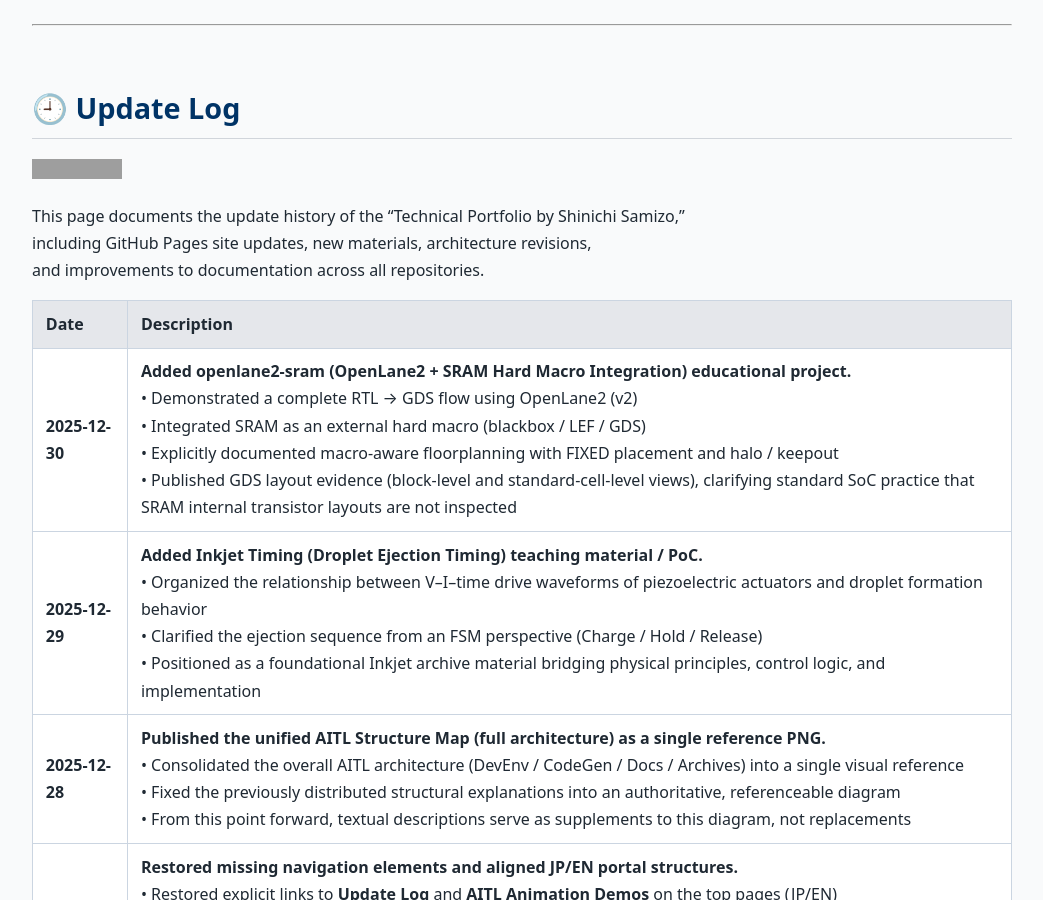
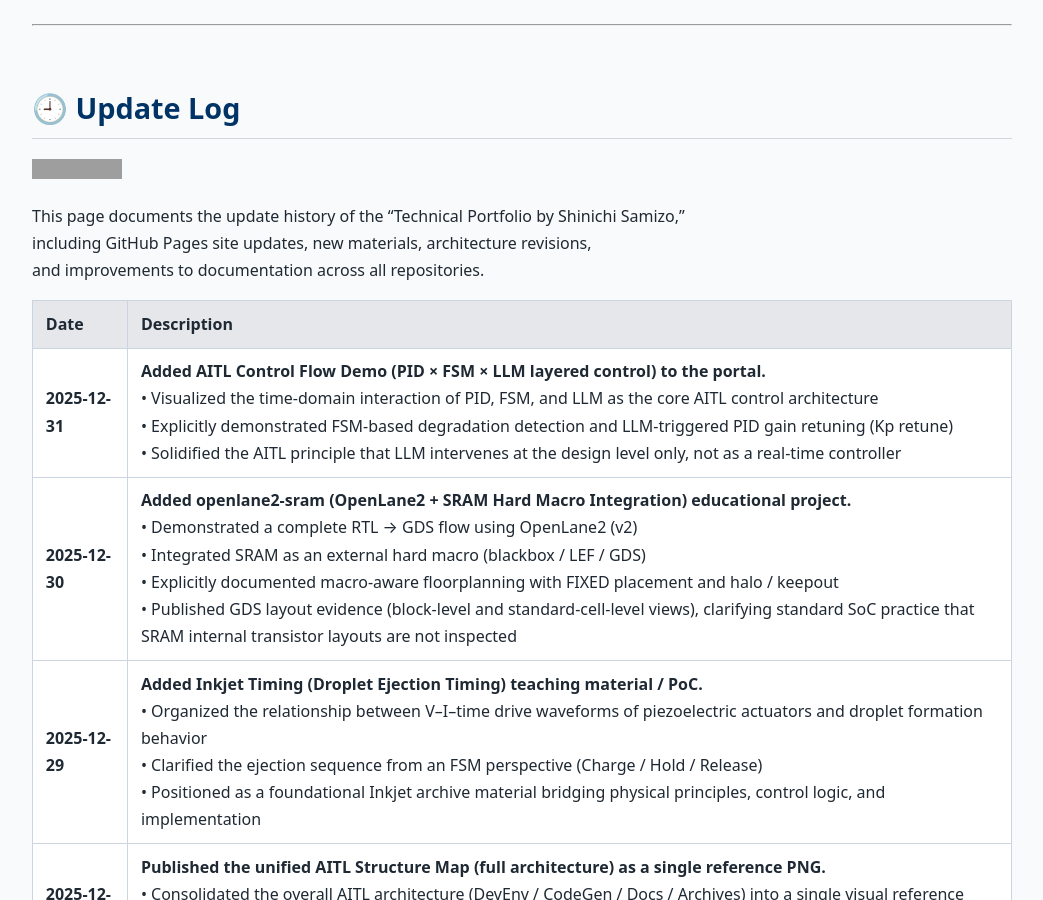
Before and after one commit to Samizo-AITL/Samizo-AITL.github.io, a Jekyll site: the page built from about/update/en/index.md, in a window 1280 px wide and 900 px high. Shown: the whole window, without its empty margins (118-1161 px from the left). Built offline with Jekyll 4.4.1, drawn with Linux system fonts in a browser that asks for light colours; grey boxes are pictures that could not be loaded.

Commit message:
Update index.md

```diff
--- a/about/update/en/index.md
+++ b/about/update/en/index.md
@@ -14,6 +14,7 @@ and improvements to documentation across all repositories.
 
 | Date       | Description                                                                 |
 |------------|-----------------------------------------------------------------------------|
+| **2025-12-31** | **Added AITL Control Flow Demo (PID × FSM × LLM layered control) to the portal.**<br>• Visualized the time-domain interaction of PID, FSM, and LLM as the core AITL control architecture<br>• Explicitly demonstrated FSM-based degradation detection and LLM-triggered PID gain retuning (Kp retune)<br>• Solidified the AITL principle that LLM intervenes at the design level only, not as a real-time controller |
 | **2025-12-30** | **Added openlane2-sram (OpenLane2 + SRAM Hard Macro Integration) educational project.**<br>• Demonstrated a complete RTL → GDS flow using OpenLane2 (v2)<br>• Integrated SRAM as an external hard macro (blackbox / LEF / GDS)<br>• Explicitly documented macro-aware floorplanning with FIXED placement and halo / keepout<br>• Published GDS layout evidence (block-level and standard-cell-level views), clarifying standard SoC practice that SRAM internal transistor layouts are not inspected |
 | **2025-12-29** | **Added Inkjet Timing (Droplet Ejection Timing) teaching material / PoC.**<br>• Organized the relationship between V–I–time drive waveforms of piezoelectric actuators and droplet formation behavior<br>• Clarified the ejection sequence from an FSM perspective (Charge / Hold / Release)<br>• Positioned as a foundational Inkjet archive material bridging physical principles, control logic, and implementation |
 | **2025-12-28** | **Published the unified AITL Structure Map (full architecture) as a single reference PNG.**<br>• Consolidated the overall AITL architecture (DevEnv / CodeGen / Docs / Archives) into a single visual reference<br>• Fixed the previously distributed structural explanations into an authoritative, referenceable diagram<br>• From this point forward, textual descriptions serve as supplements to this diagram, not replacements |
```
